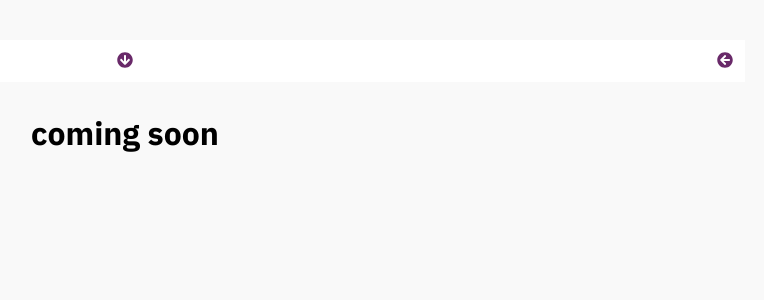
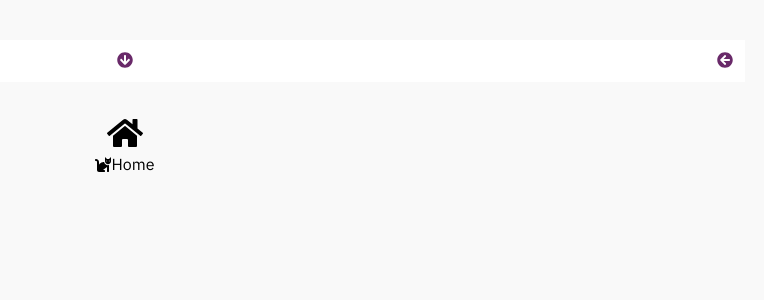
Before and after one commit to trevorjamesmartin/trevorjmartin.com, a React (Create React App) app: page / in a window 1280 px wide. Shown: the top 300 px of the page, without its empty margins (515-1279 px from the left). Built offline with nearby package versions, Linux system fonts and the light colour scheme.

Commit message:
new components

```diff
--- a/src/App.js
+++ b/src/App.js
@@ -4,7 +4,9 @@ import { useSpring } from "react-spring";
 import { MenuRight, MenuFull } from "./components/Menu";
 import { library } from "@fortawesome/fontawesome-svg-core";
 // import { free-brands-svg-icons } from "@fortawesome/fontawesome-free";
-import Contact from "./components/Contact";
+import About from "./components/About";
+import Home from "./components/Home";
+import Projects from "./components/Projects";
 // import { fab } from "@fortawesome/fontawesome-free"; //  all of the brand icons
 import {
   faHome,
@@ -24,9 +26,9 @@ library.add(
   faArrowCircleRight
 );
 
-const Placeholder = (props) => {
-  return <h1>{props.text}</h1>;
-};
+// const Placeholder = (props) => {
+//   return <h1>{props.text}</h1>;
+// };
 
 export default function App() {
   const [rightMenuVisible, setRightMenuvisible] = useState(false);
@@ -71,16 +73,9 @@ export default function App() {
         style={fullMenuAnimation}
         handleClick={() => setFullMenuVisible(!fullMenuVisible)}
       />
-      <Route
-        exact
-        path="/"
-        component={() => Placeholder({ text: "coming soon" })}
-      />
-      <Route path="/about" component={() => <Contact text="contact" />} />
-      <Route
-        path="/projects"
-        component={() => Placeholder({ text: "projects" })}
-      />
+      <Route exact path="/" component={() => <Home text="Home" />} />
+      <Route path="/about" component={() => <About text="About" />} />
+      <Route path="/projects" component={() => <Projects text="Projects" />} />
       <GlobalStyle />
     </div>
   );
--- a/src/components/Contact/index.js
+++ b/src/components/About/index.js
@@ -1,17 +1,24 @@
 import React, { useState } from "react";
 import { useTransition } from "react-spring";
 import Modal from "../Modal";
+import { faAddressCard, faCat } from "@fortawesome/free-solid-svg-icons";
+import { FontAwesomeIcon } from "@fortawesome/react-fontawesome";
 
-export default function Contact(props) {
+export default function About(props) {
   const [modalVisible, setModalVisible] = useState(false);
   const fadingAnimation = useTransition(modalVisible, null, {
     from: { opacity: 0, transform: "translateY(-50px)" },
     enter: { opacity: 1, transform: "translateY(0px)" },
     leave: { opacity: 0, transform: "translateY(-50px)" },
   });
+  const modalText = ":)";
   return (
     <>
-      <h1>{props.text}</h1>
+      <h1>
+        <FontAwesomeIcon icon={faAddressCard} alt="Home" />
+      </h1>
+      <FontAwesomeIcon icon={faCat} />
+      {props.text}
       <button
         className="show-modal-button"
         onClick={() => setModalVisible(true)}
@@ -25,6 +32,8 @@ export default function Contact(props) {
               style={style}
               closeModal={() => setModalVisible(false)}
               key={key}
+              title="this page is under construction."
+              text={modalText}
             />
           )
       )}{" "}
--- /dev/null
+++ b/src/components/Home/index.js
@@ -0,0 +1,17 @@
+import React from "react";
+import { faCat } from "@fortawesome/free-solid-svg-icons";
+import { FontAwesomeIcon } from "@fortawesome/react-fontawesome";
+
+const Home = (props) => {
+  return (
+    <>
+      <h1>
+        <FontAwesomeIcon icon="home" alt="Home" />
+      </h1>
+      <FontAwesomeIcon icon={faCat} />
+      {props.text}
+    </>
+  );
+};
+
+export default Home;
--- a/src/components/Modal/index.js
+++ b/src/components/Modal/index.js
@@ -2,10 +2,12 @@ import React from "react";
 import { animated } from "react-spring";
 import "./modal.css";
 
-const Modal = ({ style, closeModal }) => (
+const Modal = ({ style, closeModal, title, text }) => (
   <animated.div style={style} className="modal">
-    <h3 className="modal-title">Modal title</h3>
-    <p className="modal-content">Here is some random text.</p>
+    <h3 className="modal-title">{title}</h3>
+    <br />
+    <p className="modal-content">{text}</p>
+    <br />
     <button className="modal-close-button" onClick={closeModal}>
       Close
     </button>
--- /dev/null
+++ b/src/components/Projects/index.js
@@ -0,0 +1,27 @@
+import React from "react";
+import { faCat } from "@fortawesome/free-solid-svg-icons";
+import { FontAwesomeIcon } from "@fortawesome/react-fontawesome";
+import {
+  faReact,
+  faJs,
+  faPython,
+  faHtml5,
+  faLinux,
+} from "@fortawesome/free-brands-svg-icons";
+const Projects = (props) => {
+  return (
+    <>
+      <h1>
+        <FontAwesomeIcon icon={faLinux} alt="Projects" />
+        <FontAwesomeIcon icon={faPython} alt="Projects" />
+        <FontAwesomeIcon icon={faReact} alt="Projects" />
+        <FontAwesomeIcon icon={faJs} alt="Projects" />
+        <FontAwesomeIcon icon={faHtml5} alt="Projects" />
+      </h1>
+      <FontAwesomeIcon icon={faCat} />
+      {props.text}
+    </>
+  );
+};
+
+export default Projects;
```
